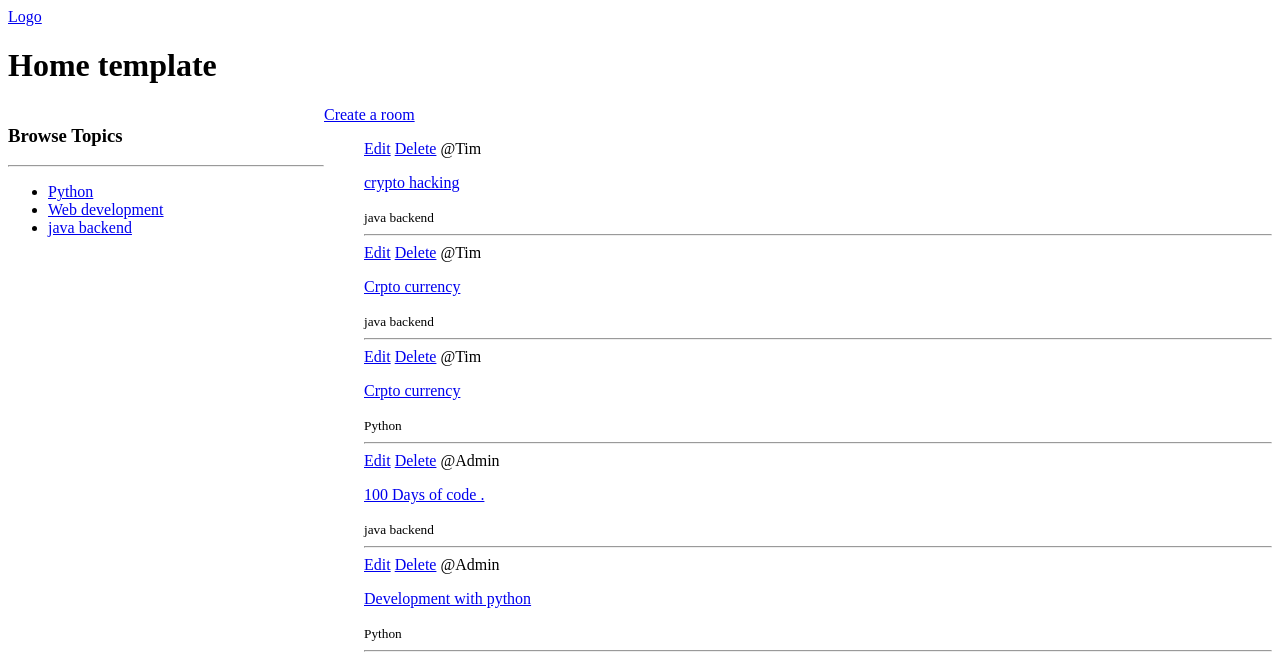
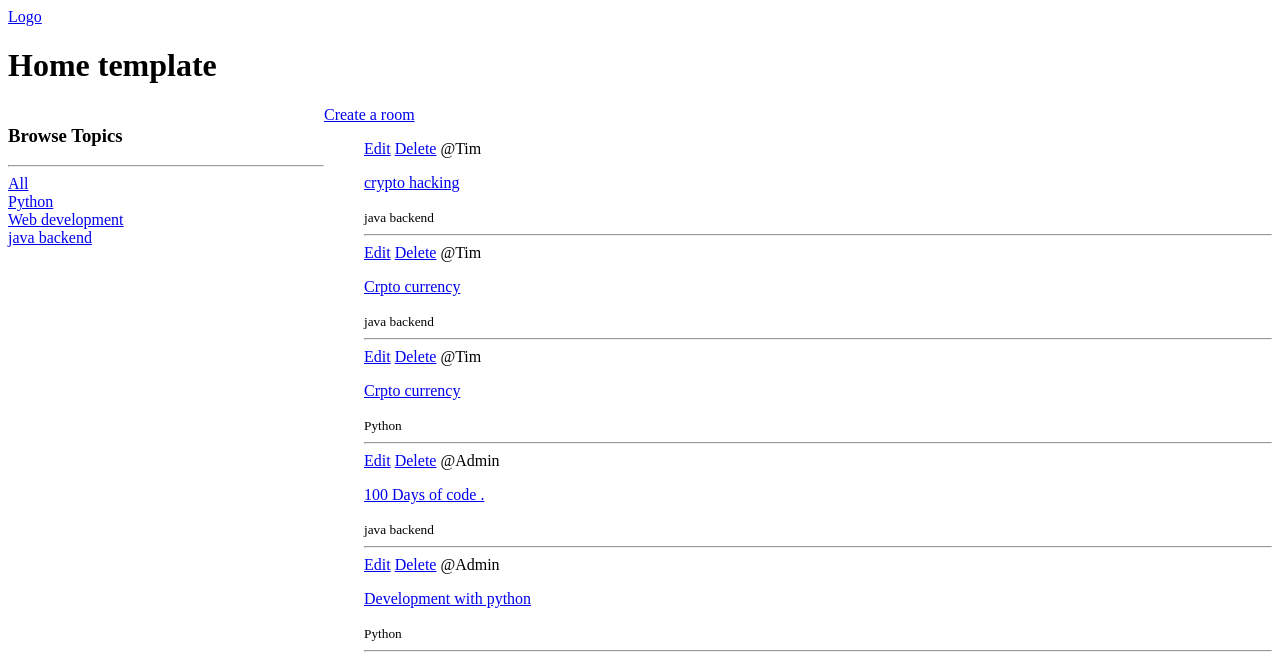
Before and after one commit to ABHISHEKGHARAMI/Discord_Study, a Django app: page /base/ in a window 1280 px wide. Shown: the top 667 px of the page. Run offline with Django 5.2, Linux system fonts and the light colour scheme; data comes from the database, SQL or seed files in the repository.

Commit message:
Working with the filter and the url.

```diff
--- a/studybud/base/templates/base/home.html
+++ b/studybud/base/templates/base/home.html
@@ -17,13 +17,18 @@
       <div>
         <h3>Browse Topics</h3>
         <hr>
+         {# for all filter#}
+          <div>
+              <a href="{% url 'base:home' %}">All</a>
+          </div>
+
         {# for looping the data#}
-        <ul>
-          {% for data in topic %}
-             <li> <a href="{% url "base:room" data.id %}">{{data.name}}</a></li>
+        {% for data in topic %}
+           <div>
+              <a href="{% url 'base:home' %}?q={{data.name}}">{{data.name}}</a>
+           </div>
 
-          {% endfor %}
-        </ul>
+        {% endfor %}
       </div>
 
 
```
